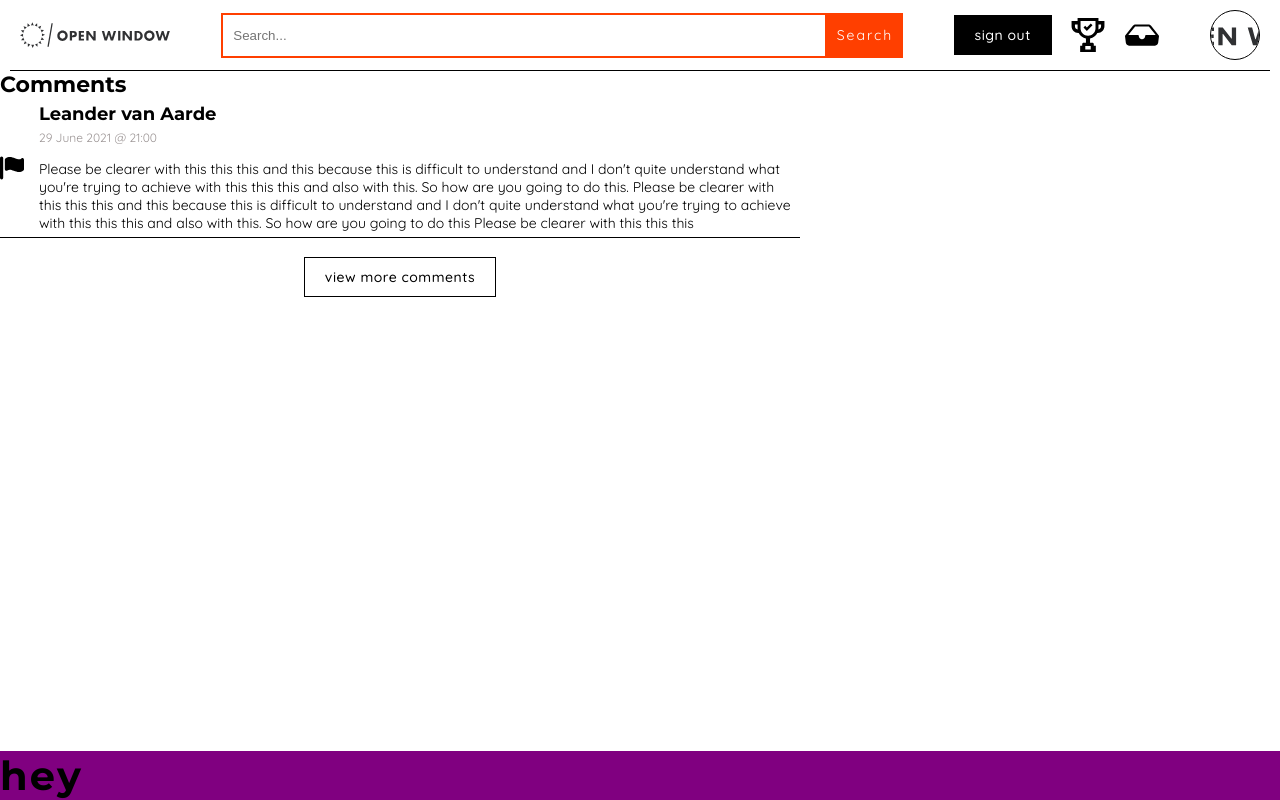
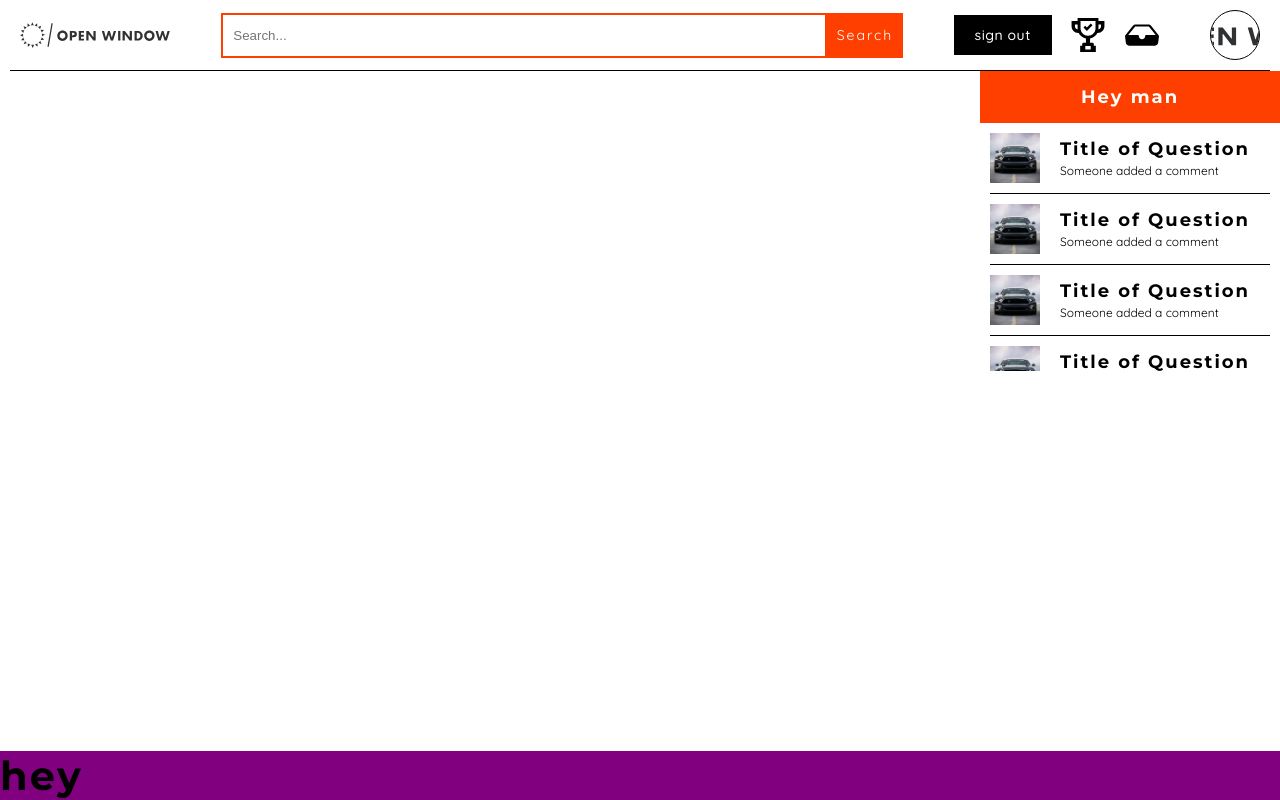
Before and after one commit to LeandervanAarde26/openwindowoverflow, a React (Create React App) app in the folder client/: page /test in a window 1280 px wide. Built offline with nearby package versions, Linux system fonts and the light colour scheme.

Commit message:
Refactored

```diff
--- a/client/src/Routes/Components/Components.js
+++ b/client/src/Routes/Components/Components.js
@@ -10,12 +10,13 @@ import Button from "../../Components/Button/Button.component";
 import Comment from "../../Components/Comment/Comment.component";
 import CommentsContainer from "../../Components/CommentsContainer/CommentsContainer.component";
 import styles from "./Components.module.scss";
+import Dropdown from '../../Components/Dropdown/Dropdown'
 
 const Components = () => {
   return (
     <div className={styles.container}>
-        <CommentsContainer
-            children={<Comment/>}
+        <Dropdown
+            title={"Hey man"}
         />
     </div>
   );
```
Also changed, not shown: client/src/Components/Contact/ContactCard.jsx (indentation only).
